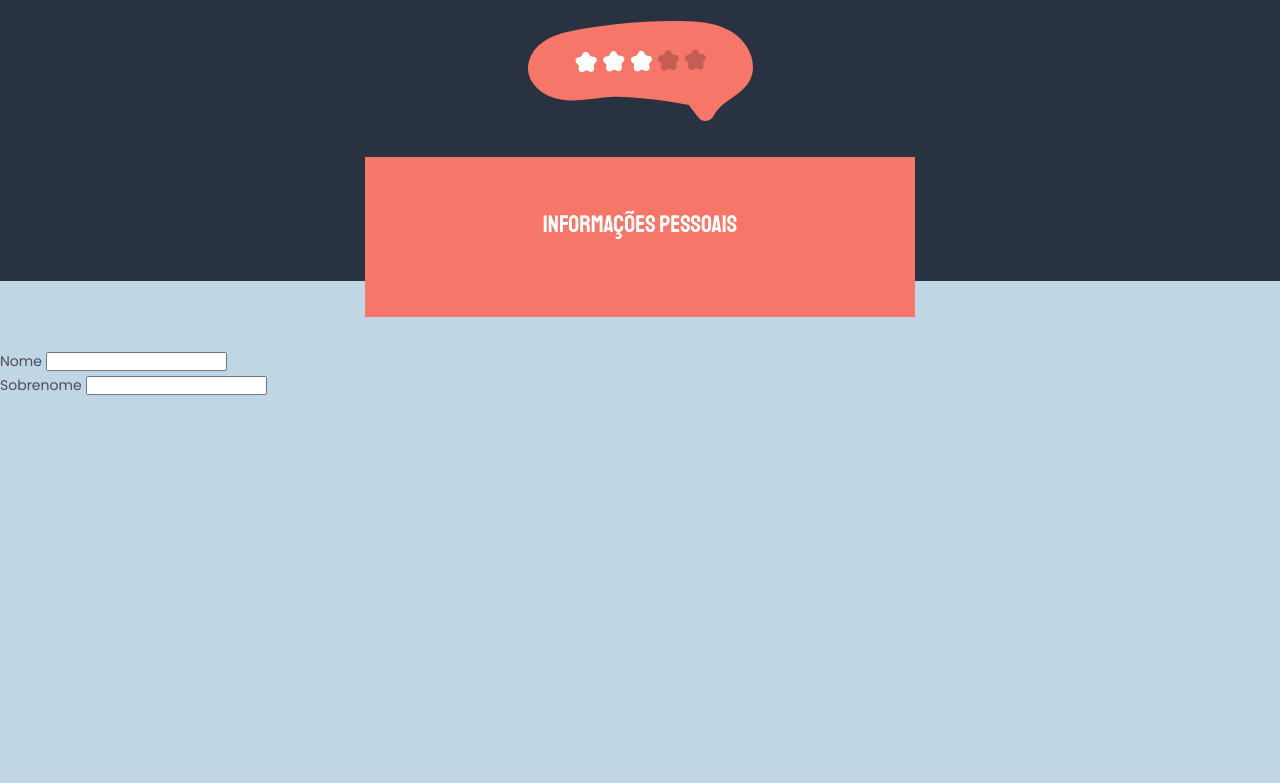
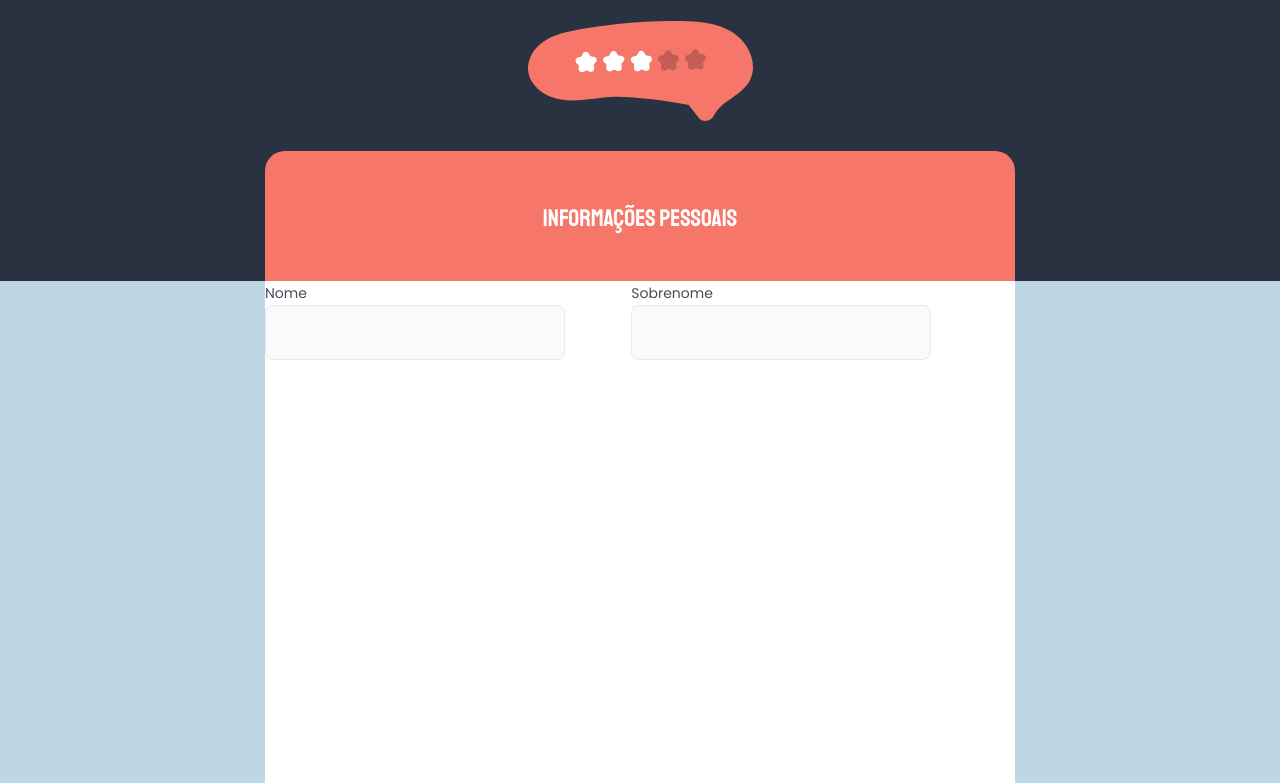
Before and after one commit to DaianedaRosa/ExploreFullStack_Rocketseat, a plain HTML site: page Html e css/Projeto03/Desafio-avançado/index.html in a window 1280 px wide. Shown: the part 169-952 px from the top of the page. Before the commit the page ends 800 px from the top, so only its background shows below. Drawn offline with Linux system fonts and the light colour scheme.

Commit message:
🎨 Improving the code

```diff
--- a/Html e css/Projeto03/Desafio-avançado/index.html
+++ b/Html e css/Projeto03/Desafio-avançado/index.html
@@ -19,18 +19,23 @@
         <div class="header">
           <h1>Avalie sua mentoria</h1>
           <p id="legend">Chegou a hora de avaliar o seu mentor. Bora lá?</p>
-          <img class="image"
+        </div>
+
+        <div class="image">
+          <img
           src="image/img1.svg"
           alt="Imagem de um balão de pensamento bege com 5 estrelas dentro"
-          />
-        </div>
+        /></div>
+
       </header>
 
       <form id="my-form">
         <fieldset>
+
           <div class="fieldset">
             <legend>Informações pessoais</legend>
 
+            <div class="content-form">
               <div class="name">
                 <div class="input">
                   <label for="event-name">Nome</label>
@@ -42,6 +47,9 @@
                   <input type="text" id="event-lastname" />
                 </div>
               </div>
+
+            </div>
+
           </div>
         </fieldset>
       </form>
--- a/Html e css/Projeto03/Desafio-avançado/style.css
+++ b/Html e css/Projeto03/Desafio-avançado/style.css
@@ -21,8 +21,16 @@ body::before {
 }
 
 .header {
-    text-align: center;
+    display: flex;
+    flex-direction: column;
+
+    align-items: center;
     margin-top: 107px;
+}
+
+.image {
+    display: flex;
+    justify-content: center;
 }
 
 h1,
@@ -36,13 +44,24 @@ legend {
   line-height: 34px;
 }
 
+#my-form {
+  display: flex;
+  flex-direction: column;
+
+  align-items: center;
+}
+
 legend {
-    text-align: center;
-    background: #F67669;
+background: #F67669;
+width: 750px;
+height: 130px;
 
-    height: 160px;
-    margin: 32px 365px;
-    padding: 50px;
+margin-top: 30px;
+padding: 50px;
+
+text-align: center;
+
+border-radius: 20px 20px 0 0;
 
 }
 
@@ -56,10 +75,21 @@ legend {
   margin-bottom: 24px;
 }
 
-
-
 fieldset {
     border: none;
+}
+
+.content-form{
+  width: 750px;
+  height: 1075px;
+
+  border-radius: 0px 0px 20px 20px;
+  background: #FFF;
+}
+
+.name {
+  display: flex;
+  gap: 22px;
 }
 
 .input label {
@@ -70,3 +100,12 @@ fieldset {
   font-weight: 400;
   line-height: 24px;
 }
+
+input {
+  width: 300px;
+  height: 55px;
+
+  border-radius: 8px;
+  border: 1px solid var(--Back-Lines-in-white, #E6E6F0);
+  background: var(--Shapes-02, #FAFAFC);
+}
```
Lines whose indentation alone changed are shown as unchanged.
